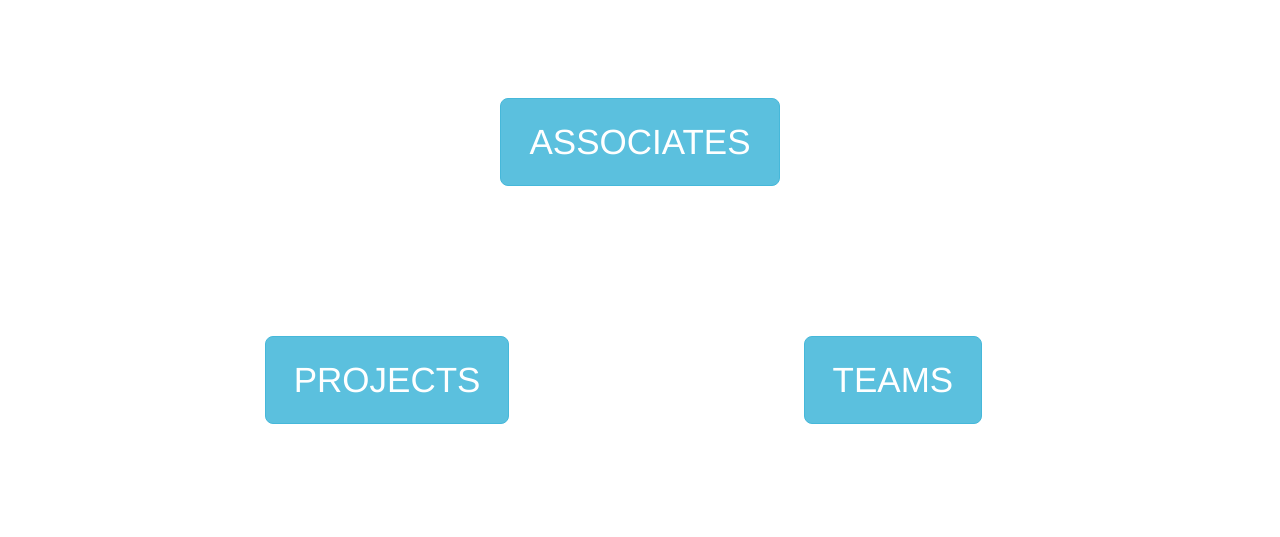
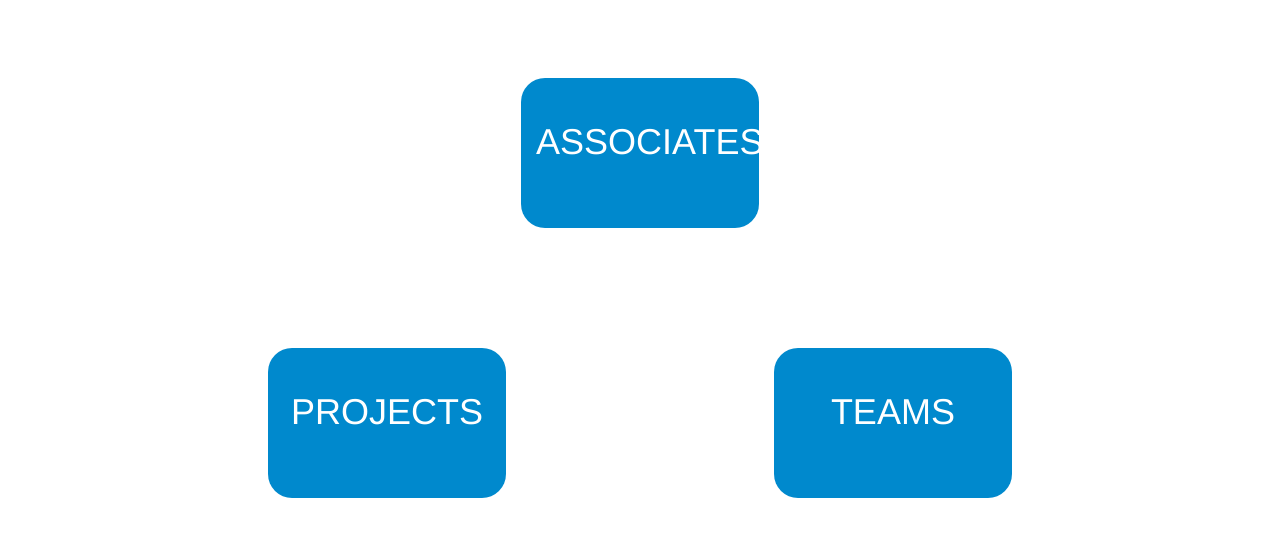
Before and after one commit to ShammyE/agileTeam, a website: page app/index.html in a window 1280 px wide. Shown: the part 67-604 px from the top of the page. Drawn offline with nearby package versions, Linux system fonts and the light colour scheme; some packages are replaced by stand-ins of ours; files that its build step writes are made by us from their sources.

Commit message:
Overall a more cohesive style

```diff
--- a/app/views/main.component.html
+++ b/app/views/main.component.html
@@ -5,7 +5,18 @@
   <center>
     <div class="row">
       <div class="col-lg-6 col-lg-offset-3">
-        <h1><a href = "#!/associates"><button class = "btn btn-xlarge btn-info">ASSOCIATES</button></a></h1></font>
+        <a href="#!/associates" style = "text-decoration:none;">
+          <div class="container" style="height:150px; width:50%;background-color:#0089CD;color:white;-webkit-border-top-right-radius: 24px;
+          -webkit-border-top-left-radius: 24px;
+          -moz-border-top-right-radius: 24px;
+          -moz-border-top-left-radius: 24px;
+          -webkit-border-bottom-right-radius: 24px;
+          -webkit-border-bottom-left-radius: 24px;
+          -moz-border-bottom-right-radius: 24px;
+          -moz-border-bottom-left-radius: 24px;padding-top:5%;padding-bottom:10%">
+            <h1>ASSOCIATES</h1>
+          </div>
+        </a>
       </div>
     </div>
     <br>
@@ -17,9 +28,32 @@
 
     <div class="row">
       <div class="col-lg-6">
-        <h1><a href = "#!/projects"><button class = "btn btn-xlarge btn-info">PROJECTS</button></a></h1> </div>
+        <a href="#!/projects" style = "text-decoration:none;">
+          <div class="container" style="height:150px; width:50%;background-color:#0089CD;color:white;-webkit-border-top-right-radius: 24px;
+          -webkit-border-top-left-radius: 24px;
+          -moz-border-top-right-radius: 24px;
+          -moz-border-top-left-radius: 24px;
+          -webkit-border-bottom-right-radius: 24px;
+          -webkit-border-bottom-left-radius: 24px;
+          -moz-border-bottom-right-radius: 24px;
+          -moz-border-bottom-left-radius: 24px;padding-top:5%;padding-bottom:10%">
+            <h1>PROJECTS</h1>
+          </div>
+        </a>
+      </div>
       <div class="col-lg-6">
-        <h1><a href = "#!/teams"><button class = "btn btn-xlarge btn-info">TEAMS</button></a></h1>
+        <a href="#!/teams" style = "text-decoration:none;">
+          <div class="container" style="height:150px; width:50%;background-color:#0089CD;color:white;-webkit-border-top-right-radius: 24px;
+          -webkit-border-top-left-radius: 24px;
+          -moz-border-top-right-radius: 24px;
+          -moz-border-top-left-radius: 24px;
+          -webkit-border-bottom-right-radius: 24px;
+          -webkit-border-bottom-left-radius: 24px;
+          -moz-border-bottom-right-radius: 24px;
+          -moz-border-bottom-left-radius: 24px;padding-top:5%;padding-bottom:10%">
+            <h1>TEAMS</h1>
+          </div>
+        </a>
       </div>
     </div>
   </center>
```
Also changed, not shown: app/views/teams.component.html (+2 -1 lines).
